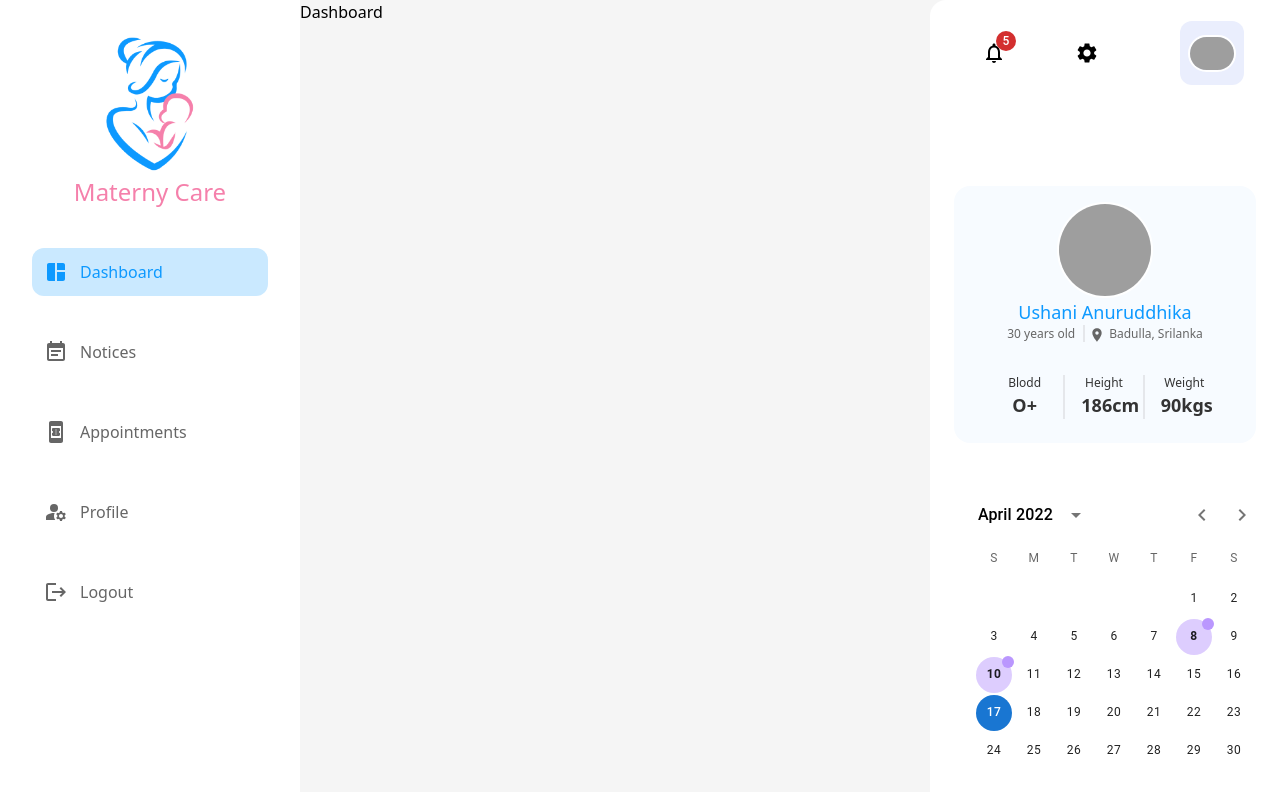
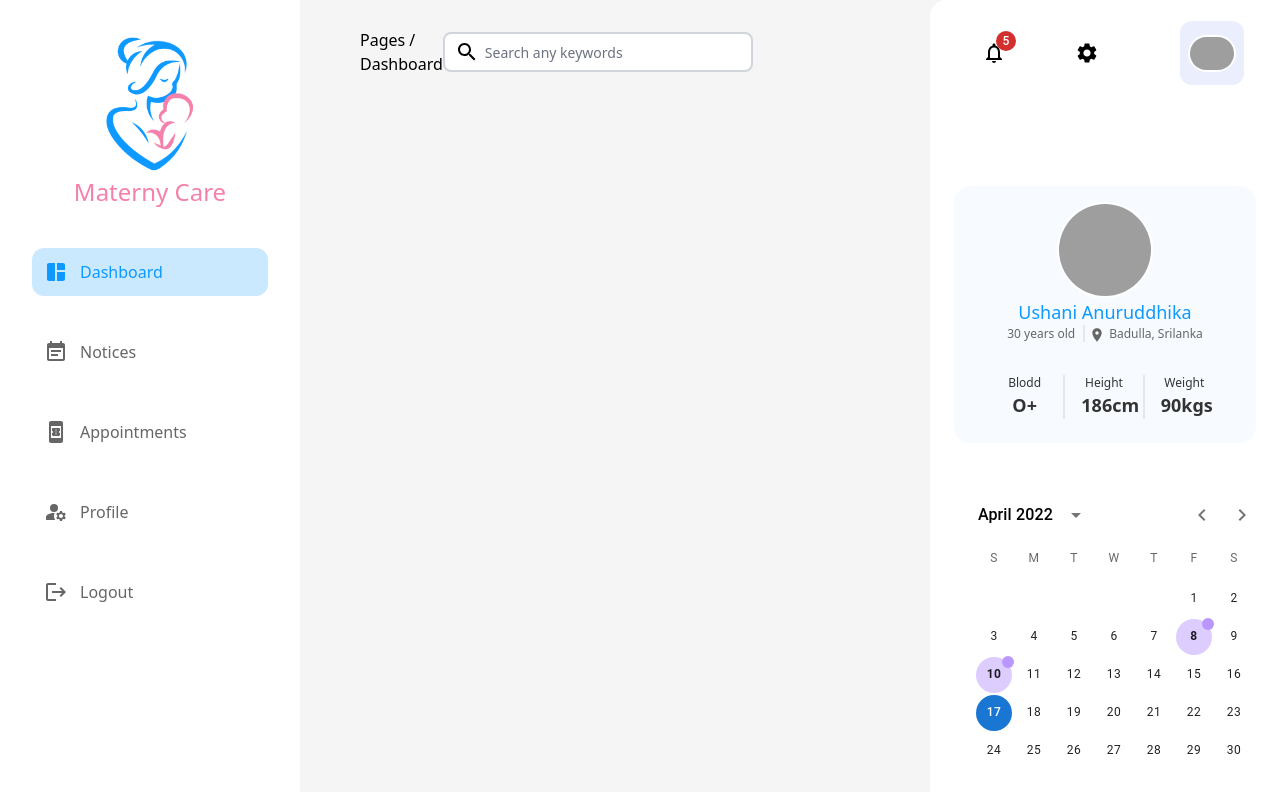
Before and after one commit to Xanvia/MaternyCare, a React (Vite) app in the folder frontend/: page /dashboard in a window 1280 px wide. Shown: the top 792 px of the page. Built offline with nearby package versions, Linux system fonts and the light colour scheme; grey boxes are pictures that could not be loaded.

Commit message:
feat: dashboard top bar added

```diff
--- a/frontend/src/views/Dashboard.tsx
+++ b/frontend/src/views/Dashboard.tsx
@@ -1,5 +1,25 @@
+import SearchIcon from "@mui/icons-material/Search";
+
 const Dashboard = () => {
-  return <div>Dashboard</div>;
+  return (
+    <div className="w-3/5 mx-11 my">
+      <div className="flex justify-between ml-4 mt-7">
+        <p className="hidden lg:block">
+          Pages <span> / Dashboard</span>
+        </p>
+
+        <div className="lg:flex items-center relative hidden ">
+          <SearchIcon className="absolute left-3 " />
+          <input
+            className="border-2 border-gray-300 bg-white h-10 pl-10 pr-16 rounded-lg text-sm focus:outline-none "
+            type="search"
+            name="search"
+            placeholder="Search any keywords"
+          />
+        </div>
+      </div>
+    </div>
+  );
 };
 
 export default Dashboard;
```
